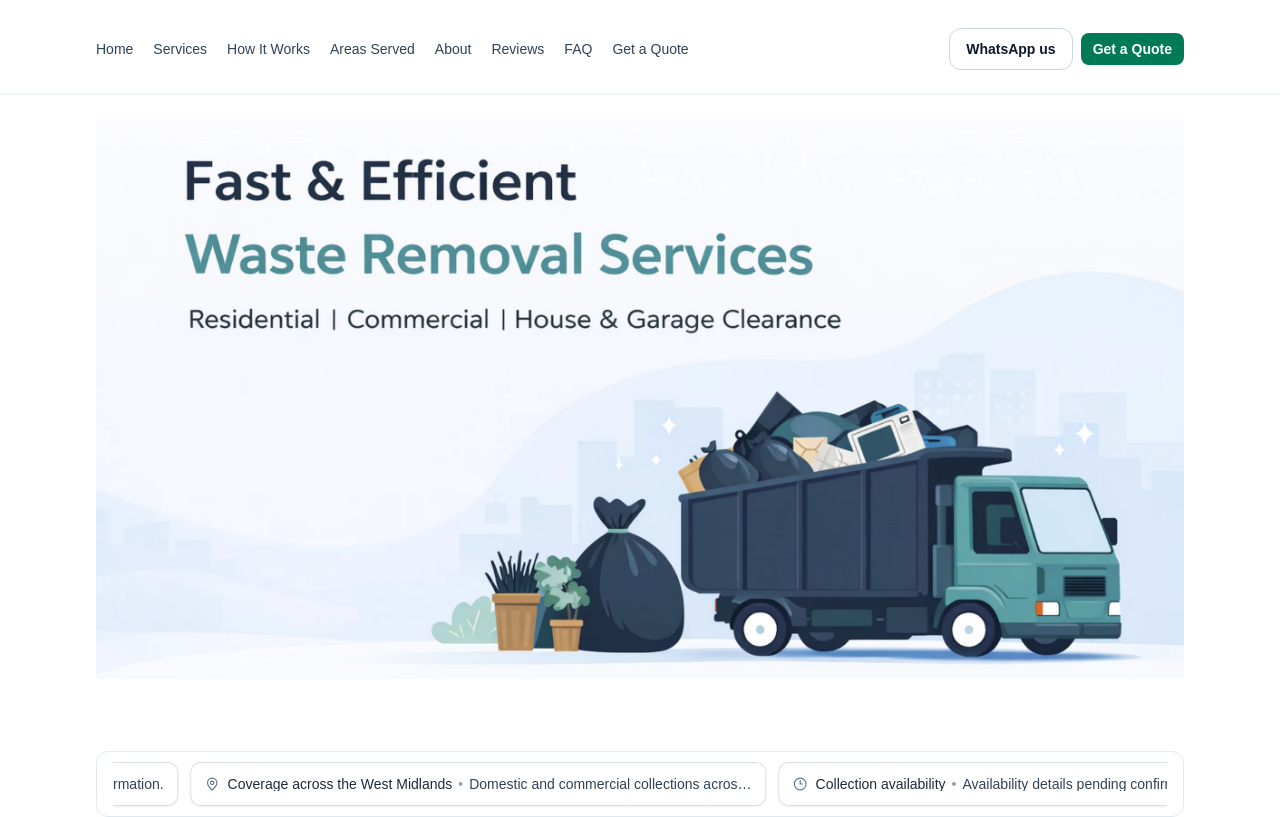
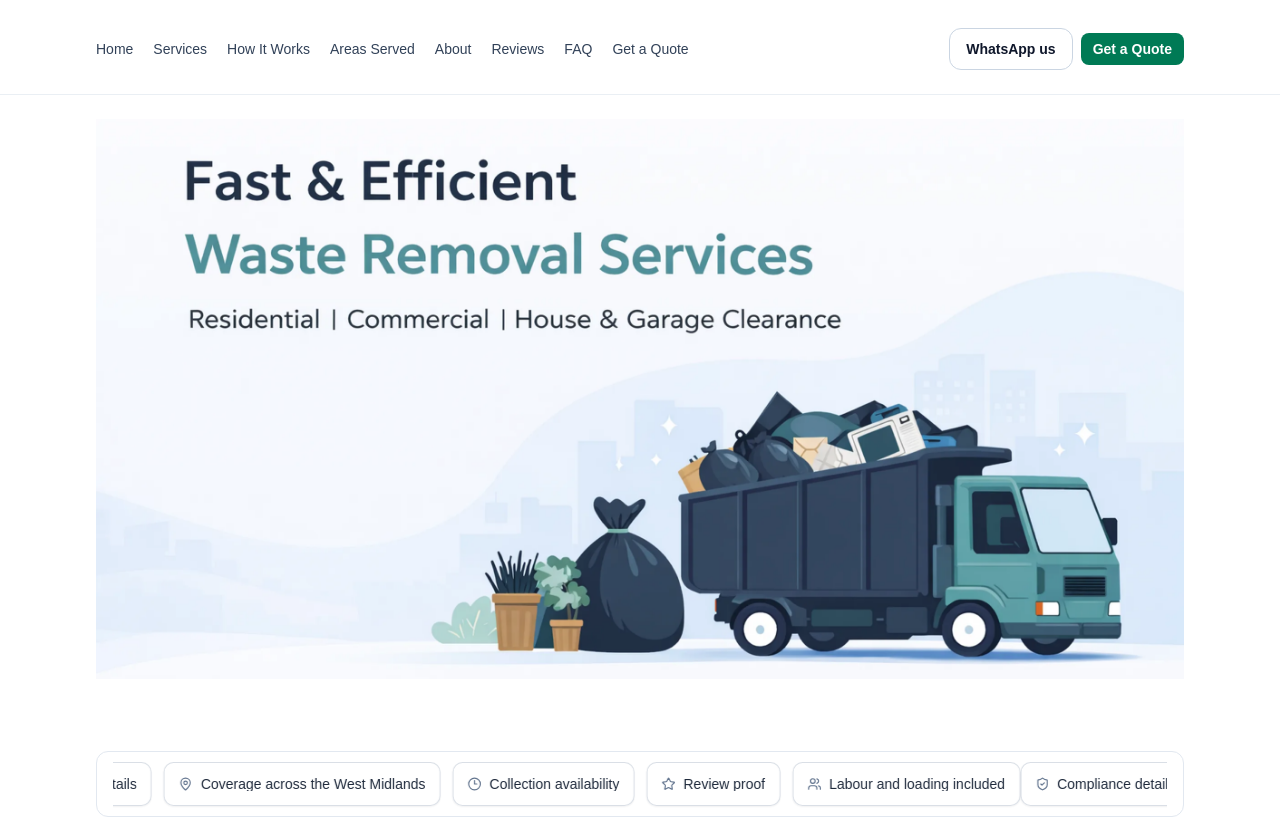
Before and after one commit to usamabuilds/cleaning-webiste, a Next.js app: page / in a window 1280 px wide. Shown: the top 817 px of the page. Built offline with nearby package versions, Linux system fonts and the light colour scheme.

Commit message:
Simplify trust ribbon chips to label-only text

```diff
--- a/src/components/sections/trust-strip.tsx
+++ b/src/components/sections/trust-strip.tsx
@@ -28,14 +28,9 @@ function TrustRibbonItems(): JSX.Element {
             : marker.iconKey === "stars-reviews"
               ? "Review proof"
               : marker.iconKey === "licence-compliance"
-                ? "Compliance details"
+              ? "Compliance details"
                 : marker.label
           : marker.label;
-        const detail = marker.isPlaceholder
-          ? marker.iconKey === "clock-availability"
-            ? "Availability details pending confirmation."
-            : "Proof pending confirmation."
-          : marker.detail;
 
         return (
           <li key={marker.id} className="shrink-0 py-0.5">
@@ -43,10 +38,6 @@ function TrustRibbonItems(): JSX.Element {
               <Icon size={14} className="shrink-0 text-slate-500" aria-hidden="true" />
               <span className="truncate whitespace-nowrap leading-none trust-chip-title">
                 {label}
-                <span className="mx-1.5 text-slate-400" aria-hidden="true">
-                  •
-                </span>
-                <span className="font-normal trust-chip-detail">{detail}</span>
               </span>
             </span>
           </li>
```
